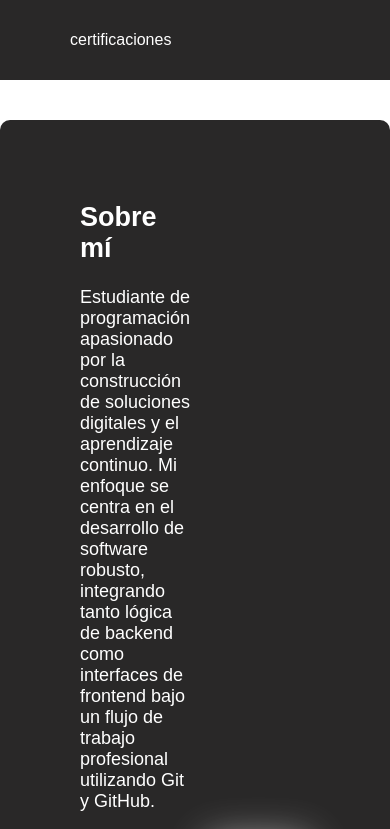
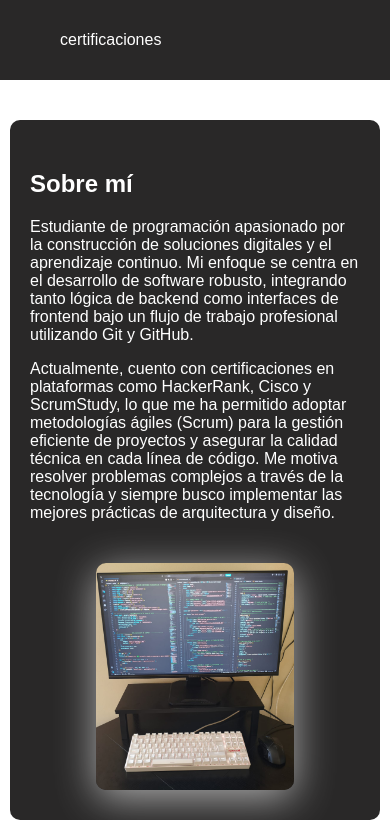
Before and after one commit to Danieler9324/portafolio, a plain HTML site: page index.html in a window 390 px wide. Shown: the top 829 px of the page. Drawn offline with Linux system fonts and the light colour scheme.

Commit message:
Se agrego responsividad en la pagina principal

```diff
--- a/css/pagina_principal.css
+++ b/css/pagina_principal.css
@@ -6,6 +6,27 @@
 
 * {
     box-sizing: border-box;
+}
+
+.nav {
+    display: flex;
+    justify-content: space-between;
+    align-items: center;
+    background-color: var(--color-secundario);
+    color: var(--color-primario);
+    width: 100%;
+    padding: 15px 20px;
+}
+
+.nav ul {
+    display: flex;
+    list-style: none;
+    gap: 20px;
+}
+
+.nav a {
+    color: var(--color-primario);
+    text-decoration: none;
 }
 
 body {
@@ -40,8 +61,9 @@ body {
     padding: 60px 80px;
     background-color: var(--color-secundario);
     border-radius:10px;
+    height: 100%;
     width: 100%;
-    max-width: 1200px;
+    max-width: 80%;
     margin: 0 auto;
     transition: ease-in-out 0.3s;
 }
@@ -69,7 +91,7 @@ body {
 
 .img {
     box-shadow: 0px 8px 40px rgba(255, 255, 255, 0.623);
-    max-width: 400px;
+    max-width: 70%;
     border-radius: 10px;
     width: 100%;
 }
@@ -78,23 +100,33 @@ body {
     box-shadow: 0px 8px 100px rgba(255, 222, 32, 0.623);
 }
 
-.nav {
-    display: flex;
-    justify-content: space-between;
-    align-items: center;
-    background-color: var(--color-secundario);
-    color: var(--color-primario);
-    width: 100%;
-    padding: 15px 30px;
+@media (max-width: 768px) {
+    .grid {
+        gap: 30px;
+        padding: 0 10px;
+    }
+
+    .secc {
+        flex-direction: column;
+        padding: 30px 20px;
+        max-width: 100%;
+    }
+
+    .secc.invertido {
+        flex-direction: column;
+    }
+
+    .contenido {
+        width: 100%;
+        font-size: 16px;
+        margin-bottom: 25px;
+        text-align: left;
+    }
+
+    .con-img {
+        width: 100%;
+    }
+    .img {
+        max-width: 60%;
+    }
 }
-
-.nav ul {
-    display: flex;
-    list-style: none;
-    gap: 20px;
-}
-
-.nav a {
-    color: var(--color-primario);
-    text-decoration: none;
-}
```
Also changed, not shown: certificaciones.html (+1 -1 lines).
